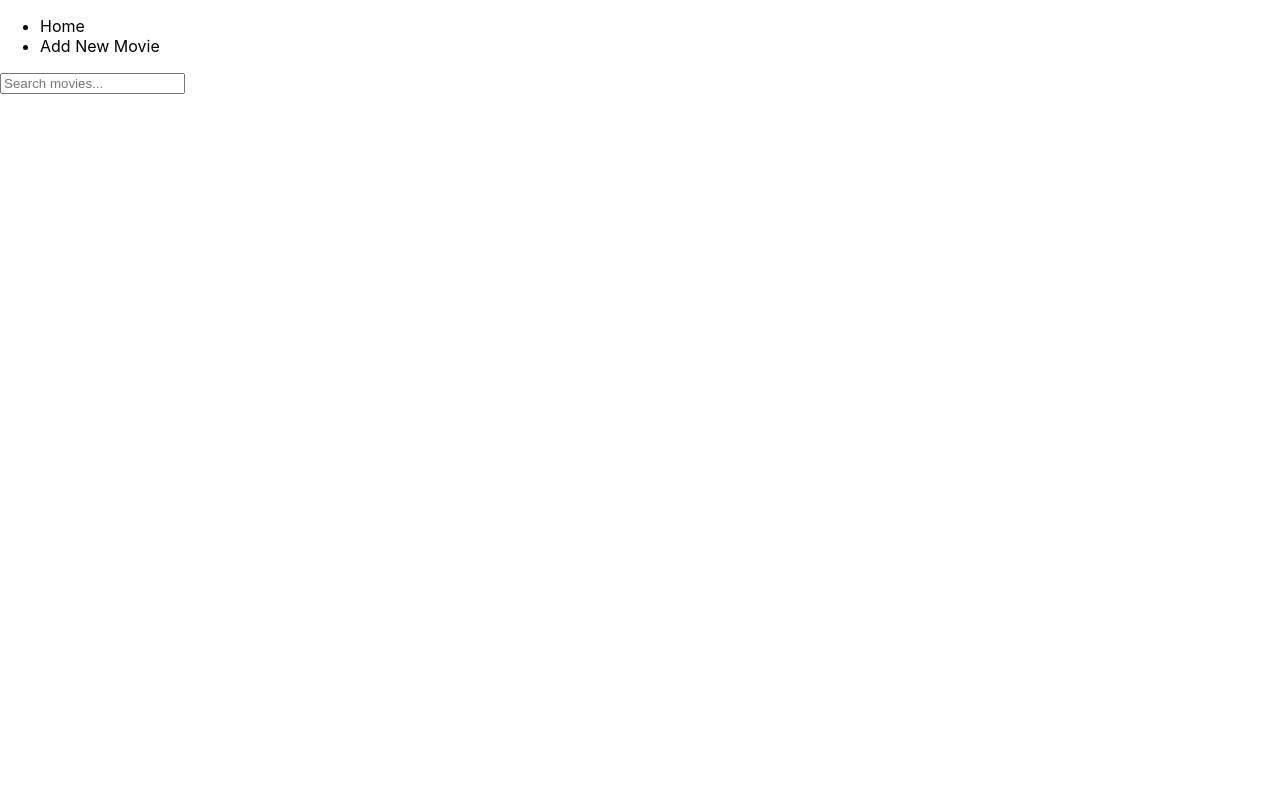
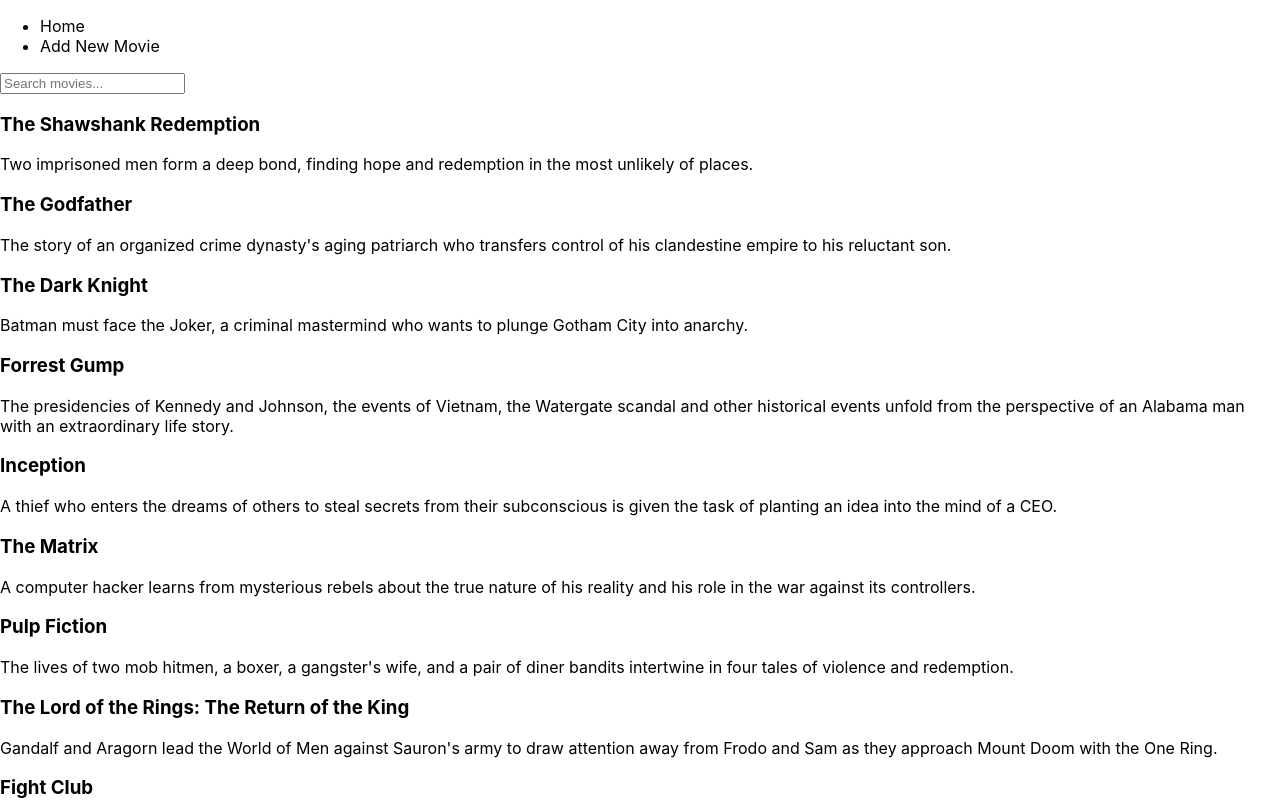
Before and after one commit to John-Gaitho/movie-review-app, a React (Create React App) app: page / in a window 1280 px wide. Shown: the top 800 px of the page. Built offline with nearby package versions, Linux system fonts and the light colour scheme; data requests are answered from the project's data file.

Commit message:
fetching data

```diff
--- a/package.json
+++ b/package.json
@@ -16,7 +16,8 @@
     "start": "react-scripts start",
     "build": "react-scripts build",
     "test": "react-scripts test",
-    "eject": "react-scripts eject"
+    "eject": "react-scripts eject",
+    "server": "json-server --watch db.json --port 5000"
   },
   "eslintConfig": {
     "extends": [
--- a/src/App.js
+++ b/src/App.js
@@ -1,16 +1,33 @@
-//import logo from './logo.svg';
+import React, { useState, useEffect } from "react";
 import "./App.css";
 import Navigation from "./components/Navigation";
 import SearchMovie from "./components/SearchMovie";
 
 function App() {
+  const [movies, setMovies] = useState([]); // to define the movies and setMovies with useState
 
-
+  useEffect(() => {
+    fetch("http://localhost:5000/movies")
+      .then((response) => response.json())
+      .then((data) => setMovies(data));
+  }, []);
 
   return (
     <div>
       <Navigation />
       <SearchMovie />
+      <div>
+        {movies.map(
+          (
+            movie // to display the fetched movies
+          ) => (
+            <div key={movie.id}>
+              <h3>{movie.title}</h3>
+              <p>{movie.description}</p>
+            </div>
+          )
+        )}
+      </div>
     </div>
   );
 }
```
